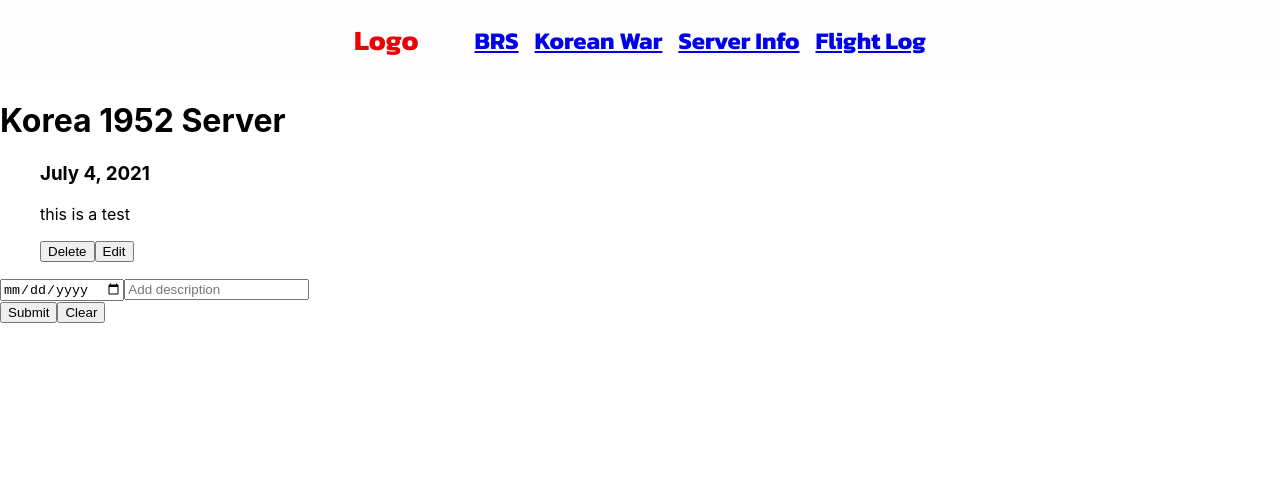
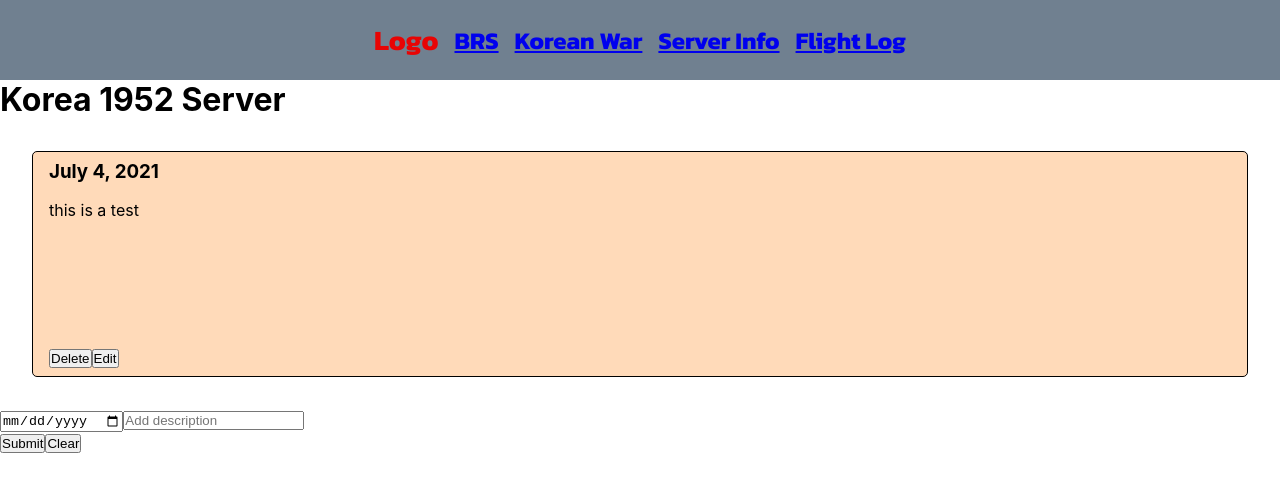
Before and after one commit to JWoltjen/squadron, a React (Create React App) app: page /ServerInfo in a window 1280 px wide. Shown: the top 492 px of the page. Built offline with nearby package versions, Linux system fonts and the light colour scheme.

Commit message:
style flight log card and add delete functionality to card

```diff
--- a/src/App.css
+++ b/src/App.css
@@ -1,15 +1,21 @@
+* {
+  margin: 0;
+  padding: 0;
+}
+
 nav {
   display: flex;
   justify-content: center;
   align-items: center;
-  background-color: rgb(254, 254, 254);
   width: 100%;
   height: 10vh;
   color: rgb(232, 4, 4);
   font-weight: 800;
   font-family: "Kanit", sans-serif;
   font-size: x-large;
+  background-color: slategray;
 }
+
 .nav-links {
   display: flex;
   justify-content: center;
@@ -22,3 +28,36 @@ nav {
   justify-content: space-between;
   padding-left: 1rem;
 }
+
+.flight-card {
+  margin: 2rem 2rem;
+  padding: 2rem 1rem;
+  height: 20vh;
+  width: auto;
+  display: flex;
+  flex-direction: column;
+  justify-content: flex-start;
+  border: 1px solid black;
+  border-radius: 5px;
+  background-color: peachpuff;
+  position: relative;
+}
+
+.flight-card-date {
+  position: absolute;
+  top: 0.5rem;
+  left: 1rem;
+}
+
+.flight-card-description {
+  margin-top: 1rem;
+  margin-bottom: 2rem;
+  display: flex;
+  justify-content: flex-start;
+  text-align: left;
+}
+.flight-card-buttons {
+  position: absolute;
+  bottom: 0.5rem;
+  left: 1rem;
+}
--- a/src/components/Flight.js
+++ b/src/components/Flight.js
@@ -5,10 +5,10 @@ function Flight({flight}) {
     const {removeFlight, findFlight} = useContext(FlightListContext)
     return (
         <div className='flight-card'>
-            <h3>{flight.date}</h3>
-            <p>{flight.description}</p>
-            <div>
-                <button className='btn-delete-flight-btn'>Delete</button>
+            <h3 className='flight-card-date'>{flight.date}</h3>
+            <p className='flight-card-description'>{flight.description}</p>
+            <div className='flight-card-buttons'>
+                <button onClick={() => removeFlight(flight.id)} className='btn-delete-flight-btn'>Delete</button>
                 <button onClick={() => findFlight(flight.id)}   className='btn-edit-flight-btn'>Edit</button>
 
             </div>
--- a/src/components/FlightForm.js
+++ b/src/components/FlightForm.js
@@ -5,6 +5,7 @@ import {FlightListContext} from '../contexts/FlightContext'
 function FlightForm() {
     const {addFlight, clearFlight, editItem, editFlight} = useContext(FlightListContext)
     const [description, setDescription] = useState('')
+
     const handleChange = e => {
         setDescription(e.target.value)
     }
@@ -38,7 +39,7 @@ function FlightForm() {
             required
         />
             <div className='buttons'>
-                <button type='submit' className='btn-add-flight-btn'>Submit</button>
+                <button onClick={addFlight} type='submit' className='btn-add-flight-btn'>Submit</button>
                 <button onClick={clearFlight} className='btn-clear-flight-btn'>Clear</button>
             </div>
         </form>
```
